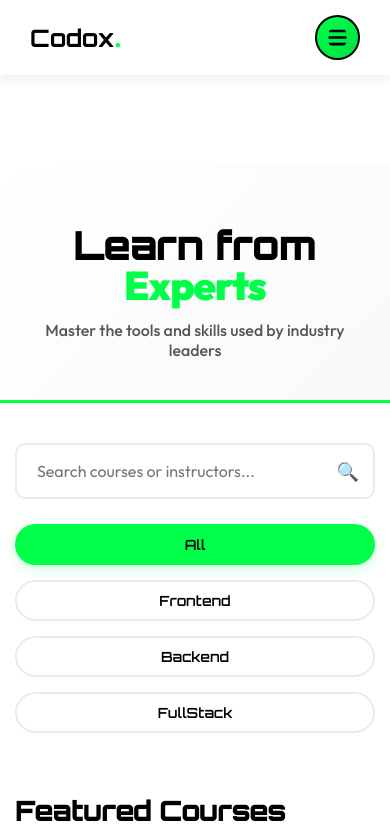
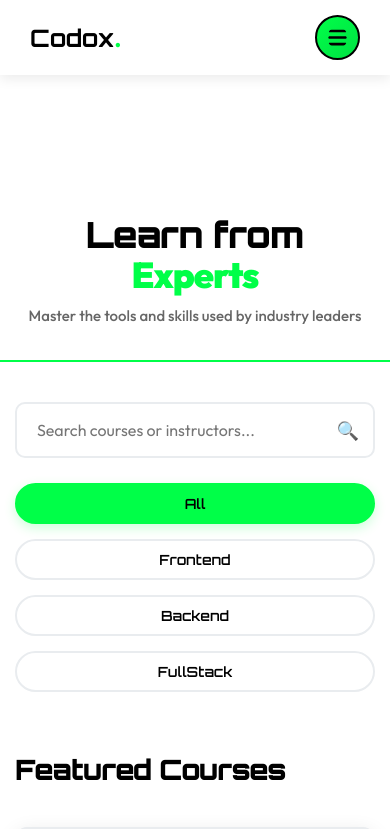
Before and after one commit to Jagdish-Giri/codox, a React app in the folder frontend/: page /courses in a window 390 px wide. Shown: the top 829 px of the page. Built offline with nearby package versions, Linux system fonts and the light colour scheme; the HTML template or start-up script is replaced by a standard one; a web font is replaced by a local one.

Commit message:
Simplify Courses hero section - remove gradient, clean design like rest of website

```diff
--- a/frontend/src/pages/Pages.css
+++ b/frontend/src/pages/Pages.css
@@ -9,19 +9,19 @@
 
 .courses-hero {
   text-align: center;
-  padding: 100px 20px 80px;
-  background: linear-gradient(135deg, #ffffff 0%, #f8f9fa 100%);
-  border-bottom: 3px solid #00ff48;
+  padding: 80px 20px 60px;
+  background: #ffffff;
+  border-bottom: 2px solid #00ff48;
 }
 
 .courses-hero h1 {
   font-family: 'Orbitron', sans-serif;
-  font-size: 72px;
-  margin-bottom: 25px;
+  font-size: 60px;
+  margin-bottom: 20px;
   color: #000;
   font-weight: 900;
   letter-spacing: -1px;
-  line-height: 1;
+  line-height: 1.1;
 }
 
 .courses-hero .highlight {
@@ -29,9 +29,9 @@
 }
 
 .courses-hero p {
-  font-size: 22px;
-  color: #555;
-  max-width: 700px;
+  font-size: 18px;
+  color: #666;
+  max-width: 600px;
   margin: 0 auto;
   font-weight: 500;
 }
@@ -768,16 +768,16 @@
 @media (max-width: 768px) {
   /* Courses Page Responsive */
   .courses-hero {
-    padding: 70px 20px 50px;
+    padding: 60px 20px 40px;
   }
 
   .courses-hero h1 {
-    font-size: 52px;
-    margin-bottom: 20px;
+    font-size: 44px;
+    margin-bottom: 15px;
   }
 
   .courses-hero p {
-    font-size: 18px;
+    font-size: 16px;
   }
 
   .courses-content {
@@ -916,16 +916,16 @@
   }
 
   .courses-hero {
-    padding: 60px 20px 40px;
+    padding: 50px 20px 35px;
   }
 
   .courses-hero h1 {
-    font-size: 40px;
-    margin-bottom: 15px;
+    font-size: 36px;
+    margin-bottom: 12px;
   }
 
   .courses-hero p {
-    font-size: 16px;
+    font-size: 15px;
   }
 
   .courses-content {
```
